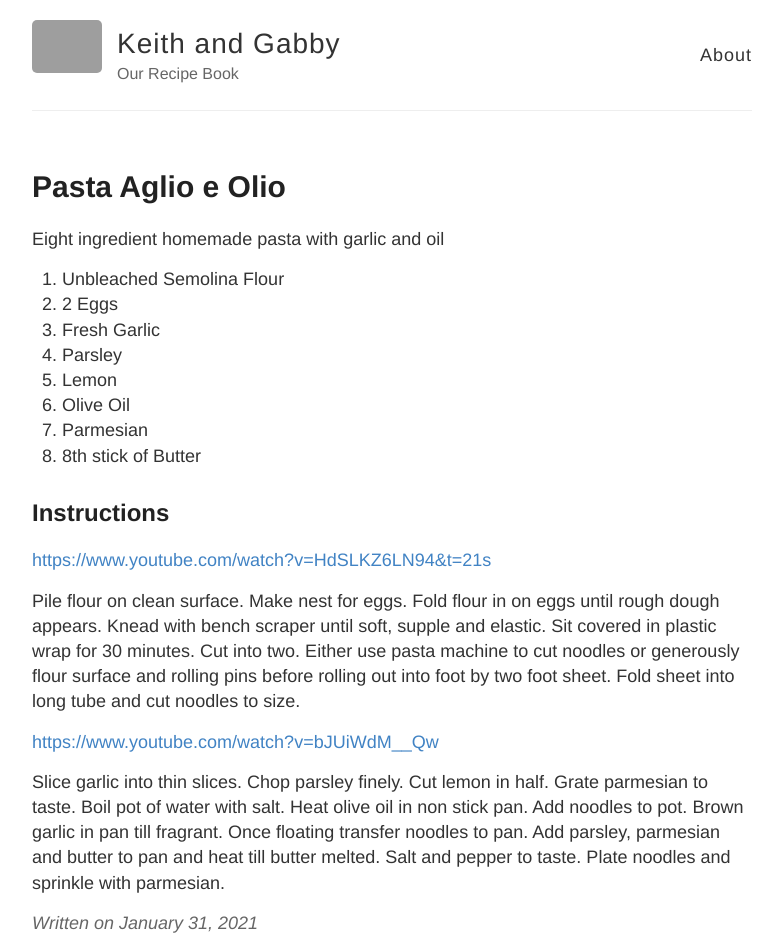
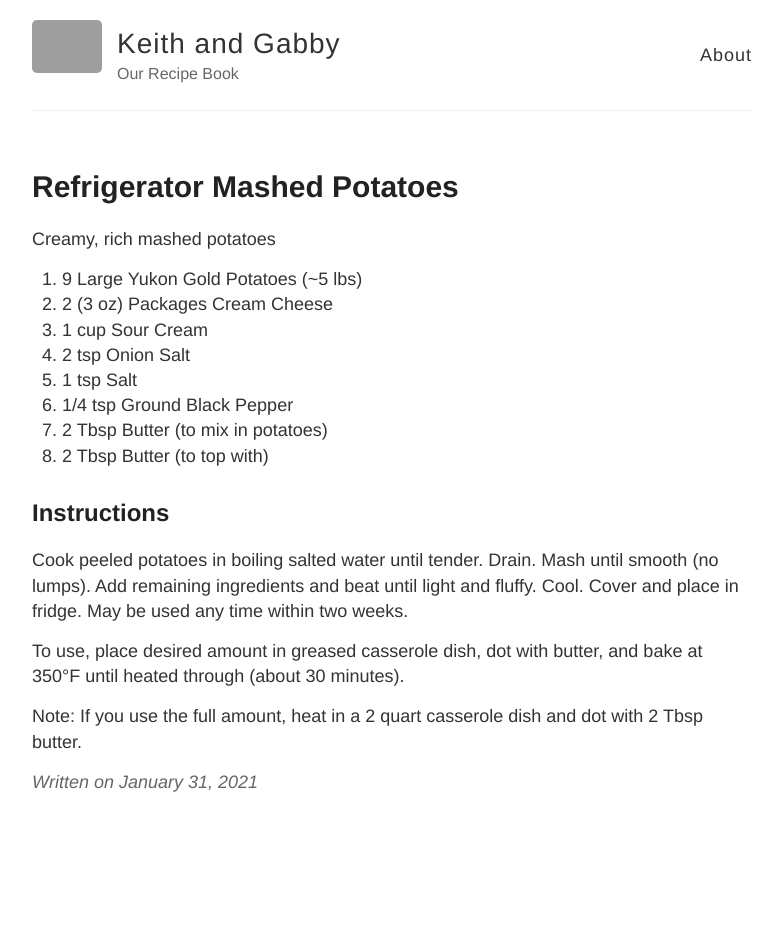
Before and after one commit to Kethku/Recipes, a Jekyll site: the page built from _posts/2021-1-31-Refrigerator-Mashed-Potatoes.md, in a window 1280 px wide. Shown: the whole page, without its empty margins (248-1030 px from the left). Built offline with Jekyll 4.4.1, drawn with Linux system fonts in a browser that asks for light colours; after the commit the page ends 900 px from its top, so only the background shows below that; grey boxes are pictures that could not be loaded.

Commit message:
Update 2021-1-31-Refrigerator-Mashed-Potatoes.md
Updated mashed potatoes recipe

```diff
--- a/_posts/2021-1-31-Refrigerator-Mashed-Potatoes.md
+++ b/_posts/2021-1-31-Refrigerator-Mashed-Potatoes.md
@@ -1,35 +1,27 @@
 ---
 layout: post
-title: Pasta Aglio e Olio
+title: Refrigerator Mashed Potatoes
 ---
 
-Eight ingredient homemade pasta with garlic and oil
+Creamy, rich mashed potatoes
 
-1. Unbleached Semolina Flour
-2. 2 Eggs
-3. Fresh Garlic
-4. Parsley
-5. Lemon
-6. Olive Oil
-7. Parmesian
-8. 8th stick of Butter
+1. 9 Large Yukon Gold Potatoes (~5 lbs)
+2. 2 (3 oz) Packages Cream Cheese
+3. 1 cup Sour Cream
+4. 2 tsp Onion Salt
+5. 1 tsp Salt
+6. 1/4 tsp Ground Black Pepper
+7. 2 Tbsp Butter (to mix in potatoes)
+8. 2 Tbsp Butter (to top with)
 
 ## Instructions
 
-[https://www.youtube.com/watch?v=HdSLKZ6LN94&t=21s](Binging with Babish Pasta)
+Cook peeled potatoes in boiling salted water until tender. Drain. Mash until
+smooth (no lumps). Add remaining ingredients and beat until light and fluffy.
+Cool. Cover and place in fridge. May be used any time within two weeks.
 
-Pile flour on clean surface. Make nest for eggs. Fold flour in on eggs until
-rough dough appears. Knead with bench scraper until soft, supple and elastic.
-Sit covered in plastic wrap for 30 minutes. Cut into two. Either use pasta
-machine to cut noodles or generously flour surface and rolling pins before
-rolling out into foot by two foot sheet. Fold sheet into long tube and cut
-noodles to size.
+To use, place desired amount in greased casserole dish, dot with butter, and
+bake at 350&deg;F until heated through (about 30 minutes).
 
-[https://www.youtube.com/watch?v=bJUiWdM__Qw](Binging with Babish Pasta Aglio e Olio)
-
-Slice garlic into thin slices. Chop parsley finely. Cut lemon in half. Grate
-parmesian to taste. Boil pot of water with salt. Heat olive oil in non stick
-pan. Add noodles to pot. Brown garlic in pan till fragrant. Once floating
-transfer noodles to pan. Add parsley, parmesian and butter to pan and heat till
-butter melted. Salt and pepper to taste. Plate noodles and sprinkle with
-parmesian.
+Note: If you use the full amount, heat in a 2 quart casserole dish and dot
+with 2 Tbsp butter.
```
